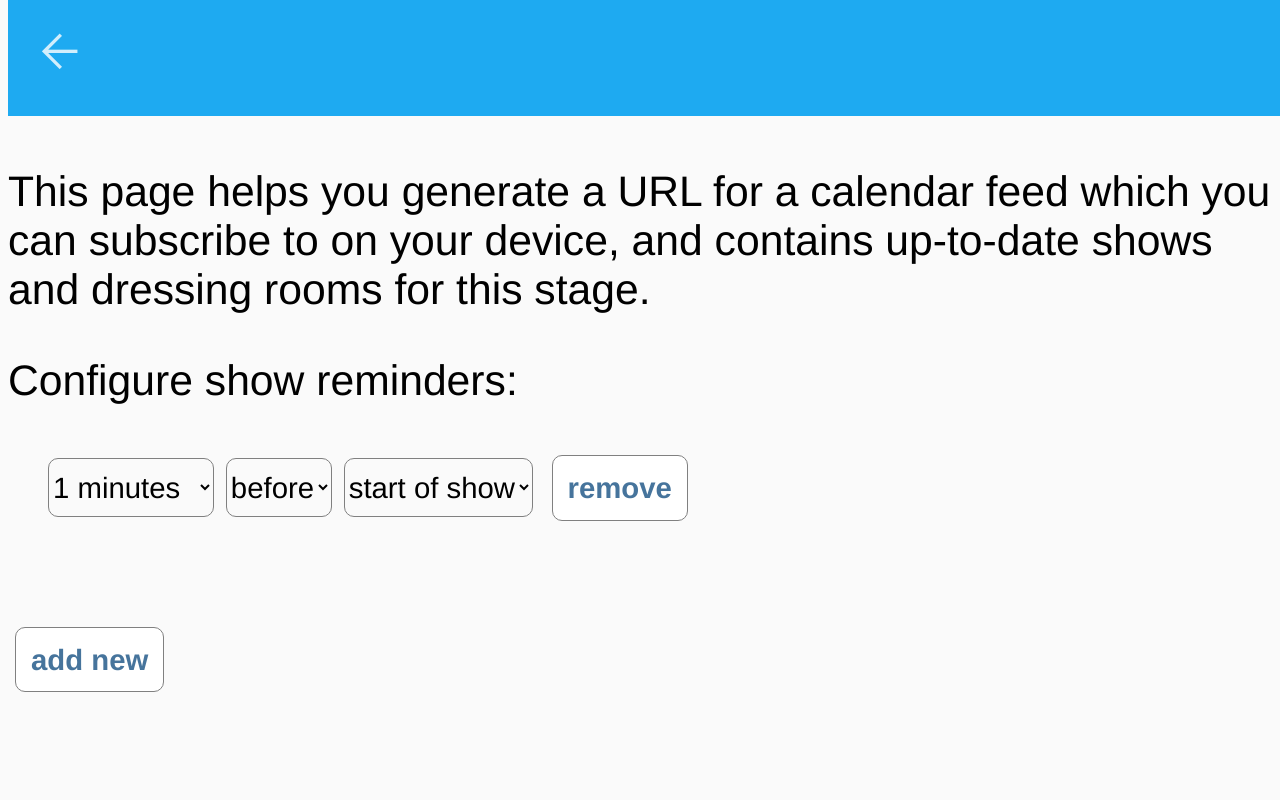
After one commit to danielschenk/zpf-backstage-tv, a Flask app: page /generate-ical-url in a window 1280 px wide. The commit adds this page. Run offline with Flask 3, Linux system fonts and the light colour scheme; parts of the project's set-up code (start-up, migrations or seed data) failed here and were passed over; some libraries are stand-ins or nearby versions.

Commit message:
initial skeleton for ical ui page

```diff
--- a/app.py
+++ b/app.py
@@ -222,6 +222,10 @@ def create_app(instance_path=DEFAULT_INSTANCE_PATH,
             response = make_response(jsonify(programme))
         return response
 
+    @app.route("/generate-ical-url")
+    def serve_ical_ui():
+        return render_template("generate-ical-url.html")
+
     @app.route("/programme.ics")
     def serve_ical():
         cal = icalendar.Calendar()
--- a/static/index.css
+++ b/static/index.css
@@ -65,7 +65,7 @@ button.data-entry.selected {
     font-weight: 900;
 }
 
-input {
+input, select {
     font-family: inherit;
     font-size: 22pt;
     color: var(--text-color);
@@ -74,8 +74,11 @@ input {
     border-width: 1px;
     border-color: grey;
     border-radius: 10px;
+    min-height: 2em;
+}
+
+input {
     width: 10em;
-    min-height: 2em;
 }
 
 td {
--- /dev/null
+++ b/templates/generate-ical-url.html
@@ -0,0 +1,33 @@
+{% import "macros.jinja" as macros %}
+{% include "header.html" %}
+
+<body>
+    <ul class="navigation">
+    {{ macros.nav_button("arrow_back", "/", "material-symbols-outlined") }}
+    </ul>
+    <div class="navigation-margin"></div>
+    <p>This page helps you generate a URL for a calendar feed which you can subscribe to on your
+    device, and contains up-to-date shows and dressing rooms for this stage.</p>
+
+    <p>Configure show reminders:</p>
+    <ul id="reminder-entries">
+        <li id="template-entry" style="display: block;">
+            <select class="minute-value">
+                {% for mins in range(1, 11)|list + range(15, 61, 5)|list %}
+                <option value="{{ mins }}">{{ mins }} minutes</option>
+                {% endfor %}
+            </select>
+            <select class="before-after">
+                <option value="-">before</option>
+                <option value="">after</option>
+            </select>
+            <select class="reference">
+                <option value="start_utc">start of show</option>
+                <option value="end_utc">end of show</option>
+            </select>
+            <button class="remove" onclick="removeEntry(this);">remove</button>
+        </li>
+    </ul>
+    <br />
+    <button onclick="addEntry();">add new</button>
+</body>
--- /dev/null
+++ b/templates/header.html
@@ -0,0 +1,5 @@
+<head>
+    <title>AmigoText backend</title>
+    <link rel="stylesheet" href="{{ url_for('static', filename='index.css') }}" />
+    <link rel="stylesheet" href="https://fonts.googleapis.com/css2?family=Material+Symbols+Outlined:opsz,wght,FILL,GRAD@20..48,100..700,0..1,-50..200" />
+</head>
--- /dev/null
+++ b/templates/macros.jinja
@@ -0,0 +1,6 @@
+{% macro nav_button(text, target, a_classes) %}
+        <li>
+            <a href="{{ target }}" class="{{ a_classes }}">{{ text }}</a>
+            <div class="nav-indicator" id="nav-indicator-{{ target }}"></div>
+        </li>
+{% endmacro %}
```
Also changed, not shown: templates/index.html (+5 -14 lines), templates/login.html (+11 -3 lines).
